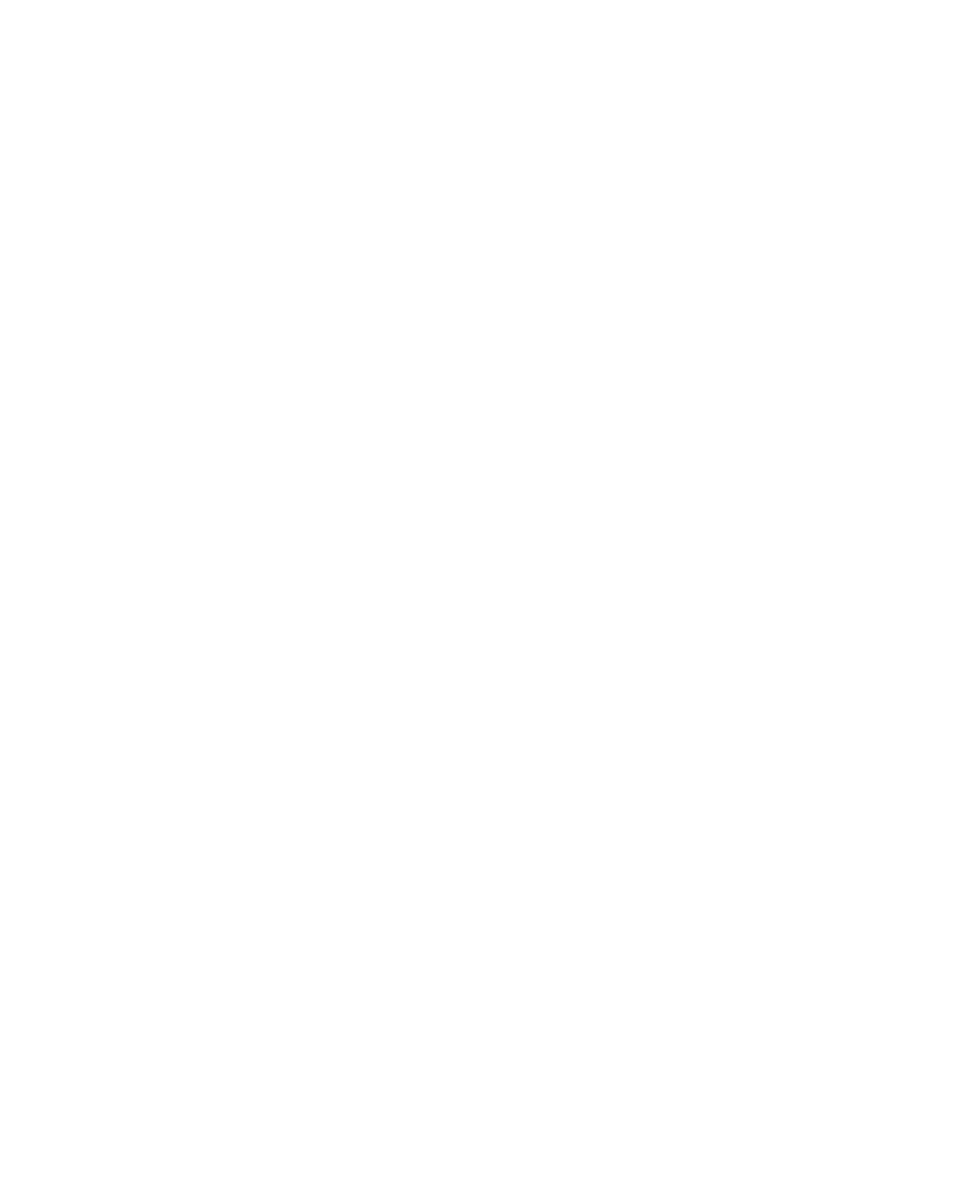
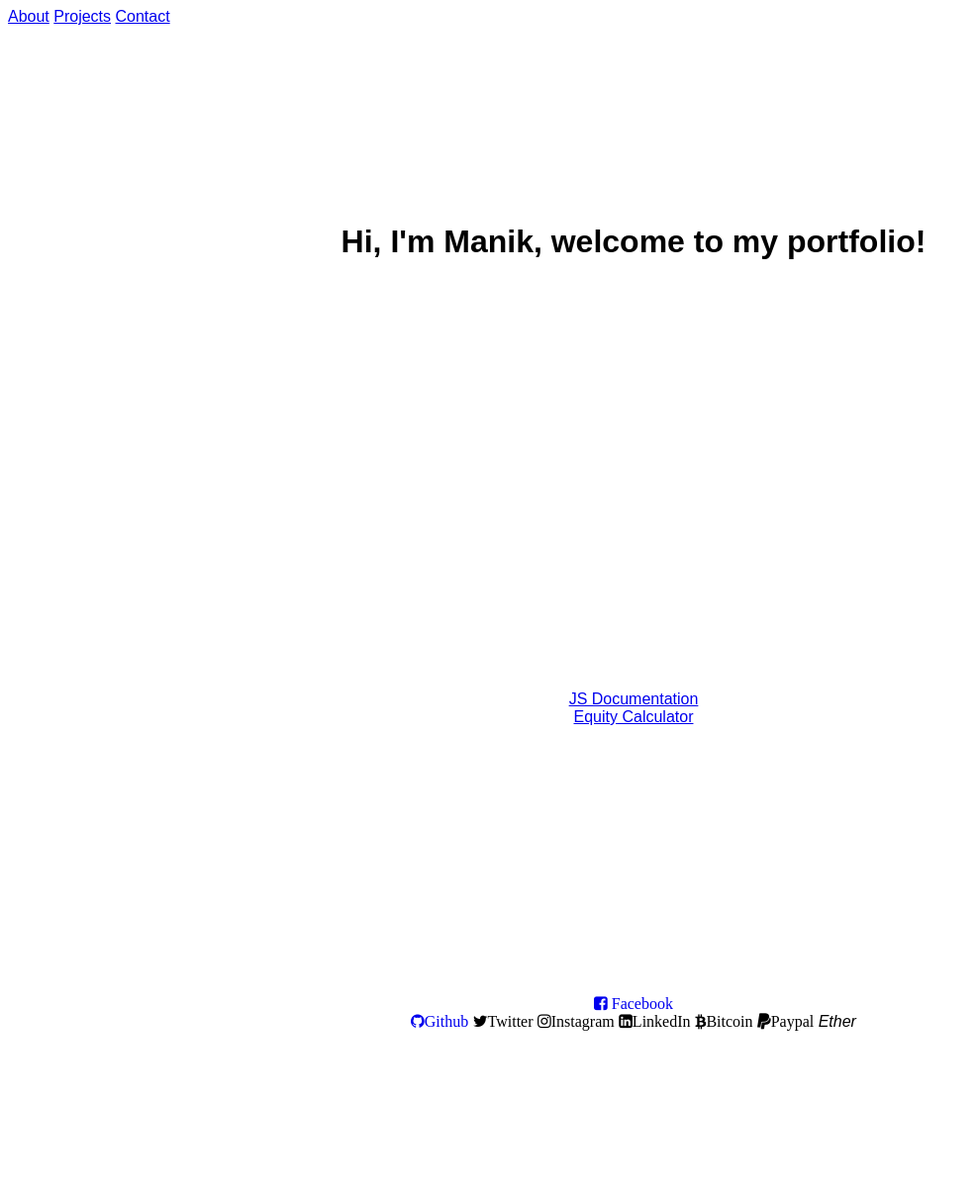
Before and after one commit to Manik-web/personal-portfolio, a plain HTML site: page index.html in a window 1280 px wide. Shown: the whole page at 99% size, without its empty margins (0-988 px from the left). Before the commit the page ends 800 px from the top, so only its background shows below. Drawn offline with Linux system fonts and the light colour scheme.

Commit message:
8 user stories done, social icons added

```diff
--- a/index.html
+++ b/index.html
@@ -5,8 +5,52 @@
     <meta name="viewport" content="width=device-width, initial-scale=1.0">
     <title>Document</title>
     <link rel="stylesheet" href="style.css">
+    <link rel="stylesheet" href="https://cdnjs.cloudflare.com/ajax/libs/font-awesome/4.7.0/css/font-awesome.min.css">
 </head>
 <body>
+    <nav id="navbar">
+        <a href="#welcome-section">About</a>
+        <a href="#projects">Projects</a>
+        <a href="#contact">Contact</a>
+    </nav>
 
+    <div id="welcome-section">
+        <h1>Hi, I'm Manik, welcome to my portfolio!</h1>
+    </div>
+    <br>
+        <br>
+        <br>
+        <br>
+    <div id="projects">
+        <div id="project-one" class="project-tile">
+            <a href="https://github.com/Manik-web/technical-page">JS Documentation</a>
+        </div>
+
+        <div id="project-two" class="project-tile">
+            <a href="https://github.com/Manik-web/Equity-Calculator">Equity Calculator</a>
+
+        </div>
+        <br>
+        <br>
+        <br>
+        <br>
+        <div id="contact">
+            <a href="#" class="social_box fb">
+                <i class="fa fa-facebook-square"> Facebook</i><br>
+                <a id="profile-link" href="https://github.com/Manik-web" target="_blank"><i class="fa fa-github">Github</i></a>
+                <i class="fa fa-twitter">Twitter</i>
+                <i class="fa fa-instagram">Instagram</i>
+                <i class="fa fa-linkedin-square">LinkedIn</i>
+                <i class="fa fa-bitcoin">Bitcoin</i>
+                <i class="fa fa-paypal">Paypal</i>
+                <i class="fab fa-ethereum">Ether</i>
+
+
+            </a>
+
+        </div>
+
+
+    </div>
 </body>
 </html>
--- a/style.css
+++ b/style.css
@@ -0,0 +1,13 @@
+html{
+    font-family:'Raleway', sans-serif;
+}
+#welcome-section, #projects, #contact{
+    width: 100%;
+    height: 200px;
+    text-align:center;
+    margin-top: 200px;
+}
+
+.fab -fa-facebook-square::before {
+    font-family: "Font Awesome 5 Brands"; content: "\f099";
+  }
```
Also changed, not shown: 1 other file.
